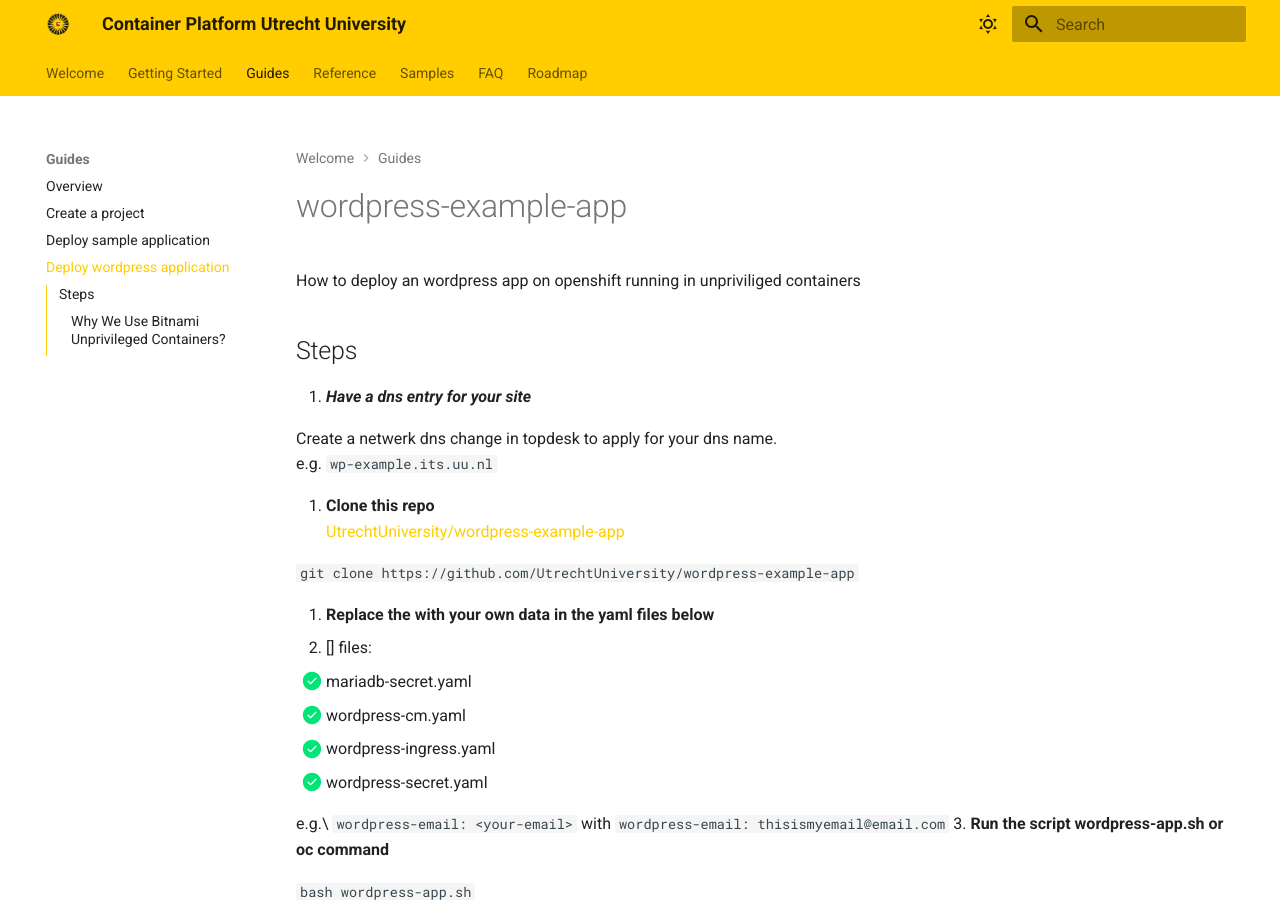
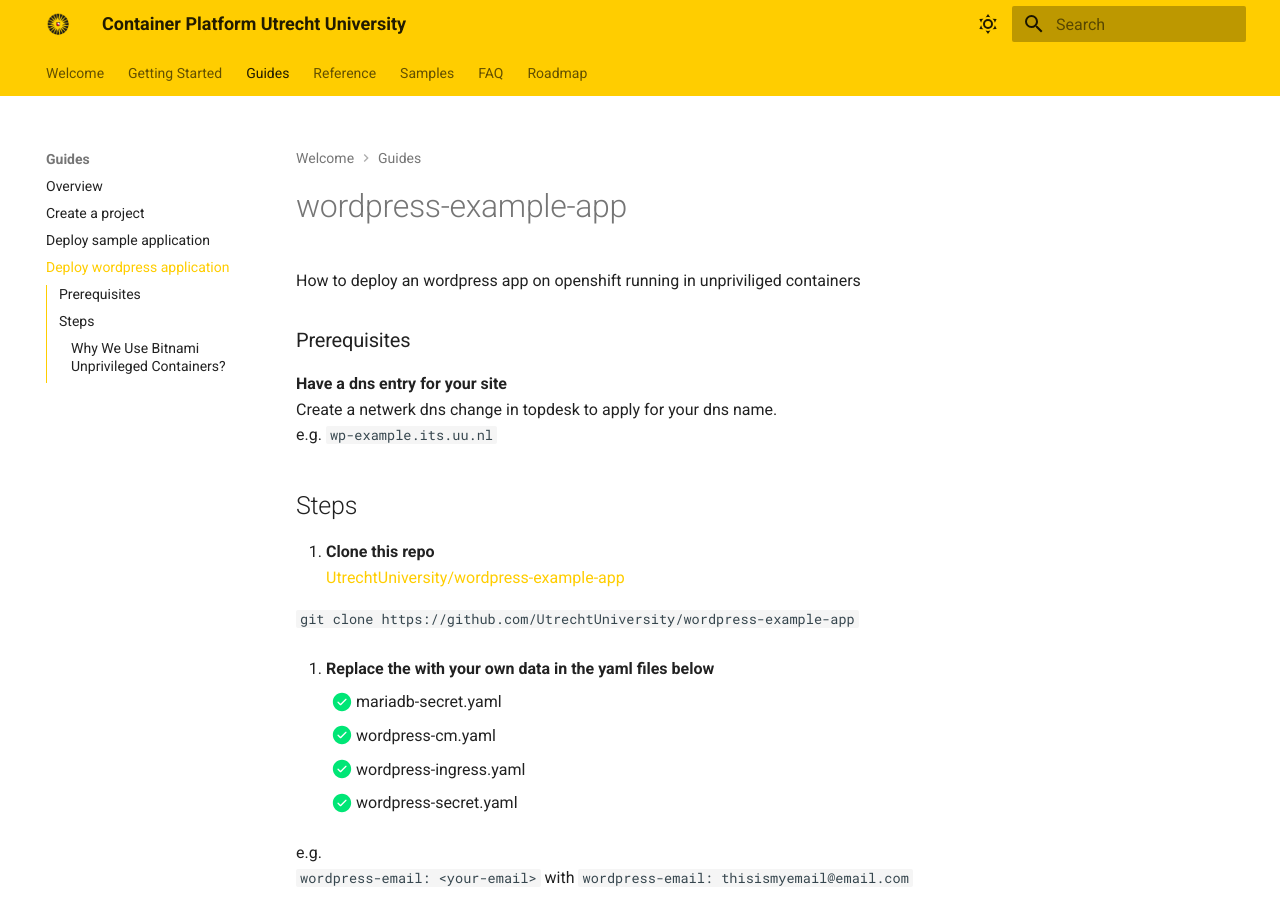
Before and after one commit to UtrechtUniversity/containerplatform-docs, an MkDocs documentation site: the page built from docs/content/guides/wordpress-example-app.md, in a window 1280 px wide and 900 px high. Built offline with MkDocs 1.6.1 and Material for MkDocs 9.7.7, drawn with Linux system fonts in a browser that asks for light colours.

Commit message:
correct alingnment1

````diff
--- a/docs/content/guides/wordpress-example-app.md
+++ b/docs/content/guides/wordpress-example-app.md
@@ -1,37 +1,37 @@
 # wordpress-example-app
 How to deploy an wordpress app on openshift running in unpriviliged containers
 
+### Prerequisites
+
+**Have a dns entry for your site**
+  Create a netwerk dns change in topdesk to apply for your dns name.
+  e.g. ```wp-example.its.uu.nl```
+
 ## Steps
 
-0. ***Have a dns entry for your site***
-
-   Create a netwerk dns change in topdesk to apply for your dns name.
-   e.g. ```wp-example.its.uu.nl```
-
-
 1. **Clone this repo**
-  [UtrechtUniversity/wordpress-example-app](https://github.com/UtrechtUniversity/wordpress-example-app)
+[UtrechtUniversity/wordpress-example-app](https://github.com/UtrechtUniversity/wordpress-example-app)
 
    ```git clone https://github.com/UtrechtUniversity/wordpress-example-app```
 
 2. **Replace the <your-....> with your own data in the yaml files below**
-- [] files:
-   * [x] mariadb-secret.yaml
-   * [x] wordpress-cm.yaml
-   * [x] wordpress-ingress.yaml
-   * [x] wordpress-secret.yaml
 
-   e.g.\
+     * [x] mariadb-secret.yaml
+     * [x] wordpress-cm.yaml
+     * [x] wordpress-ingress.yaml
+     * [x] wordpress-secret.yaml
+
+   e.g.
    ```wordpress-email: <your-email>``` with ```wordpress-email: thisismyemail@email.com```
+
 3. **Run the script wordpress-app.sh or oc command**
-
    ```bash wordpress-app.sh```
 
    ```oc apply -f .```
+
    FYI. This could lead to a race condition, that is why I made the above script. So the correct order of resource creation is applied.
 
 4. **Login to your admin site**
-
    Go to the url you set in the ingress file, and append /admin to the url.
 
    e.g [wp-example.its.uu.nl/admin](https://wp-example.its.uu.nl/admin)
````
